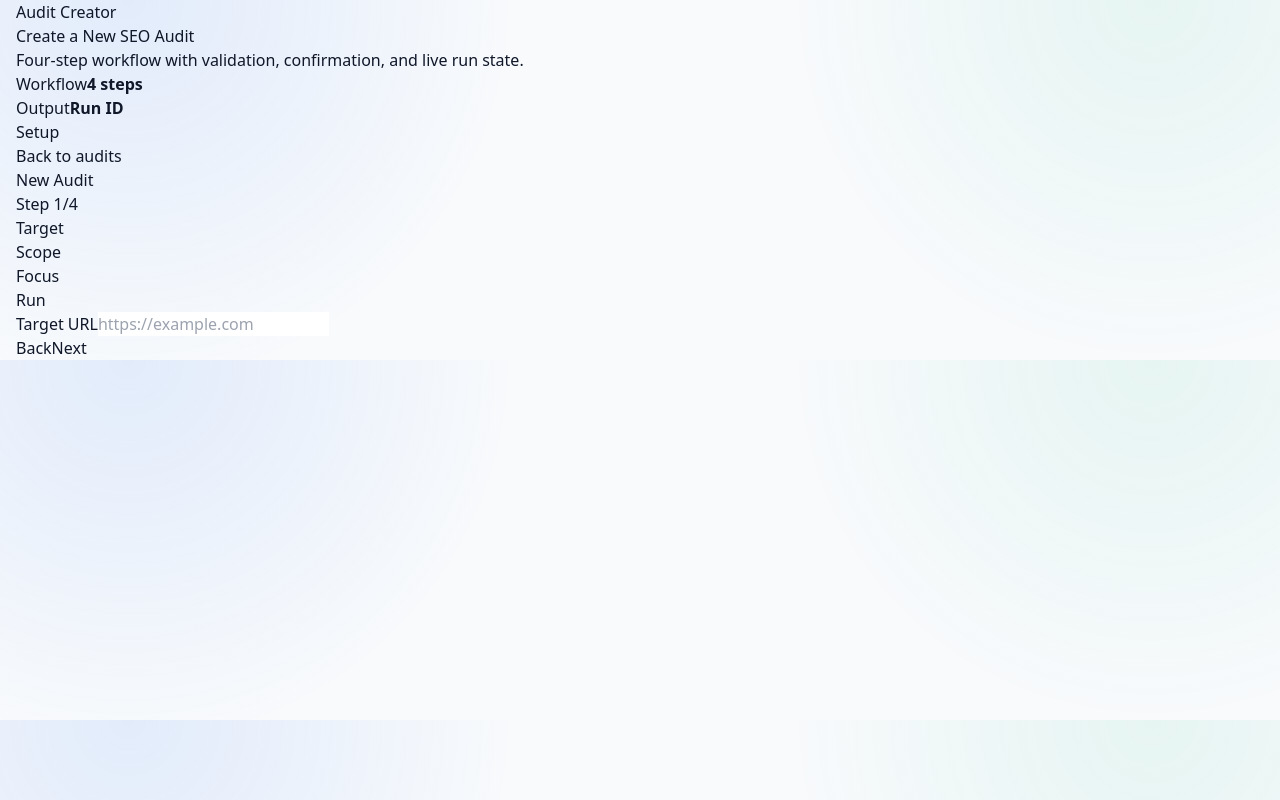
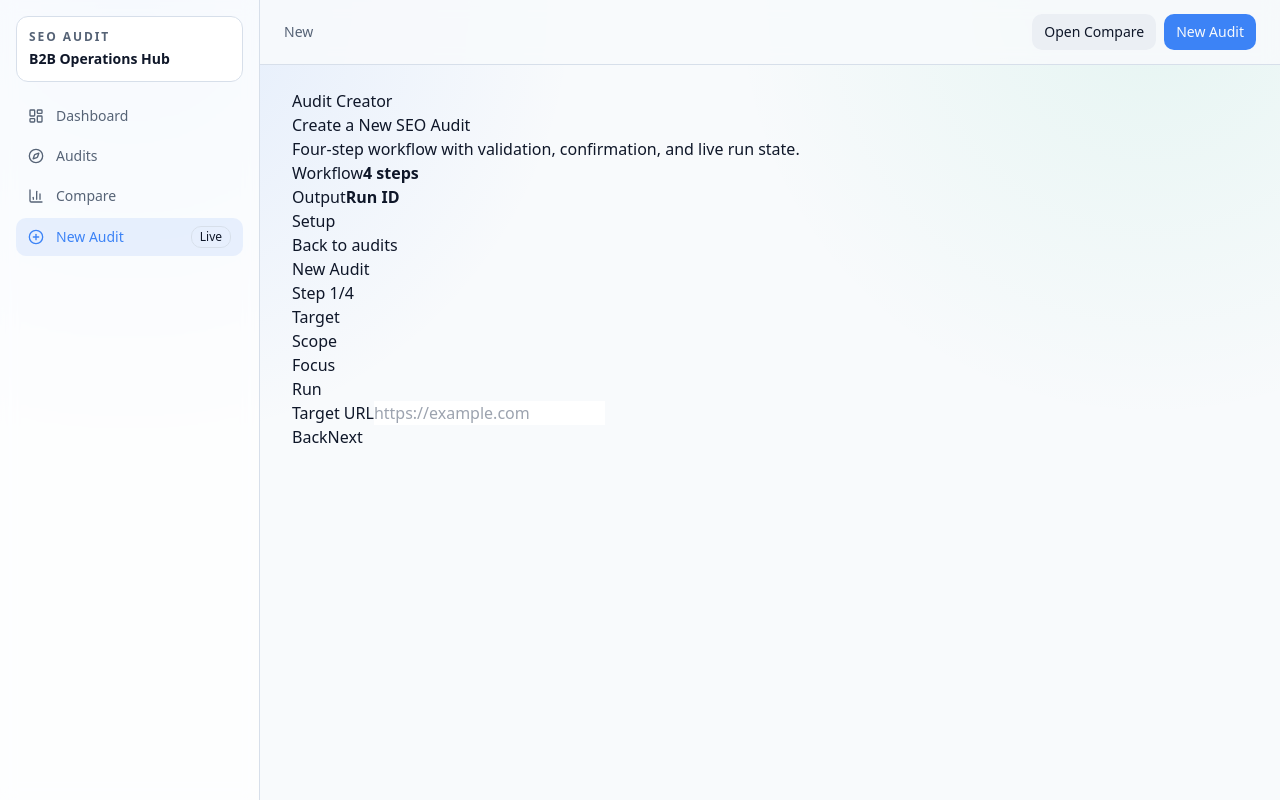
Before and after one commit to edgzoah/seo-audit, a Next.js app: page /new in a window 1280 px wide. Built offline with nearby package versions, Linux system fonts and the light colour scheme.

Commit message:
feat(layout): add global app shell (sidebar/topbar)

```diff
--- a/app/layout.tsx
+++ b/app/layout.tsx
@@ -1,16 +1,19 @@
 import type { Metadata } from "next";
 import type { ReactNode } from "react";
+import { AppShell } from "../components/app-shell/AppShell";
 import "./globals.css";
 
 export const metadata: Metadata = {
-  title: "SEO Audit",
-  description: "SEO audit dashboard in Next.js",
+  title: "SEO Audit Control Center",
+  description: "Enterprise SEO audit dashboard in Next.js",
 };
 
 export default function RootLayout({ children }: { children: ReactNode }) {
   return (
-    <html lang="pl">
-      <body>{children}</body>
+    <html lang="en">
+      <body>
+        <AppShell>{children}</AppShell>
+      </body>
     </html>
   );
 }
--- /dev/null
+++ b/components/app-shell/AppShell.tsx
@@ -0,0 +1,16 @@
+import type { ReactNode } from "react";
+
+import { AppSidebar } from "./AppSidebar";
+import { AppTopbar } from "./AppTopbar";
+
+export function AppShell({ children }: { children: ReactNode }) {
+  return (
+    <div className="app-shell-layout">
+      <AppSidebar />
+      <div className="min-w-0">
+        <AppTopbar />
+        <main className="page-wrap">{children}</main>
+      </div>
+    </div>
+  );
+}
--- /dev/null
+++ b/components/app-shell/AppSidebar.tsx
@@ -0,0 +1,41 @@
+"use client";
+
+import Link from "next/link";
+import { usePathname } from "next/navigation";
+
+import { cn } from "../../lib/utils";
+import { Badge } from "../ui/badge";
+import { appNavItems } from "./nav";
+
+export function AppSidebar() {
+  const pathname = usePathname();
+
+  return (
+    <aside className="sidebar-glass hidden h-screen flex-col gap-4 p-4 md:flex">
+      <div className="rounded-lg border bg-card p-3">
+        <p className="text-xs font-semibold uppercase tracking-[0.16em] text-muted-foreground">SEO Audit</p>
+        <p className="mt-1 text-sm font-semibold">B2B Operations Hub</p>
+      </div>
+      <nav className="grid gap-1">
+        {appNavItems.map((item) => {
+          const active = item.href === "/" ? pathname === "/" : pathname.startsWith(item.href);
+          const Icon = item.icon;
+          return (
+            <Link
+              key={item.href}
+              href={item.href}
+              className={cn(
+                "subtle-enter flex items-center gap-3 rounded-md px-3 py-2 text-sm text-muted-foreground hover:bg-accent hover:text-accent-foreground",
+                active && "bg-primary/10 text-primary",
+              )}
+            >
+              <Icon className="h-4 w-4" />
+              <span>{item.label}</span>
+              {active ? <Badge variant="outline" className="ml-auto">Live</Badge> : null}
+            </Link>
+          );
+        })}
+      </nav>
+    </aside>
+  );
+}
--- /dev/null
+++ b/components/app-shell/AppTopbar.tsx
@@ -0,0 +1,69 @@
+"use client";
+
+import Link from "next/link";
+import { usePathname } from "next/navigation";
+import { Menu } from "lucide-react";
+
+import { appNavItems } from "./nav";
+import { Button } from "../ui/button";
+import { Sheet, SheetContent, SheetHeader, SheetTitle, SheetTrigger } from "../ui/sheet";
+
+function formatCrumb(pathname: string): string {
+  if (pathname === "/") {
+    return "Dashboard";
+  }
+
+  return pathname
+    .split("/")
+    .filter(Boolean)
+    .map((chunk) => (chunk.startsWith("run-") ? "Run Detail" : chunk.charAt(0).toUpperCase() + chunk.slice(1)))
+    .join(" / ");
+}
+
+export function AppTopbar() {
+  const pathname = usePathname();
+  const crumb = formatCrumb(pathname);
+
+  return (
+    <header className="sticky top-0 z-30 border-b bg-background/90 backdrop-blur">
+      <div className="flex h-16 items-center justify-between gap-3 px-4 md:px-6">
+        <div className="flex items-center gap-2">
+          <Sheet>
+            <SheetTrigger asChild>
+              <Button variant="outline" size="icon" className="md:hidden">
+                <Menu className="h-4 w-4" />
+                <span className="sr-only">Open menu</span>
+              </Button>
+            </SheetTrigger>
+            <SheetContent side="left" className="p-0">
+              <SheetHeader className="border-b p-4">
+                <SheetTitle>SEO Audit</SheetTitle>
+              </SheetHeader>
+              <nav className="grid gap-1 p-3">
+                {appNavItems.map((item) => {
+                  const Icon = item.icon;
+                  return (
+                    <Link key={item.href} href={item.href} className="flex items-center gap-3 rounded-md px-3 py-2 text-sm hover:bg-accent">
+                      <Icon className="h-4 w-4" />
+                      {item.label}
+                    </Link>
+                  );
+                })}
+              </nav>
+            </SheetContent>
+          </Sheet>
+          <p className="text-sm font-medium text-muted-foreground">{crumb}</p>
+        </div>
+
+        <div className="flex items-center gap-2">
+          <Button asChild variant="secondary" size="sm">
+            <Link href="/compare">Open Compare</Link>
+          </Button>
+          <Button asChild size="sm">
+            <Link href="/new">New Audit</Link>
+          </Button>
+        </div>
+      </div>
+    </header>
+  );
+}
--- /dev/null
+++ b/components/app-shell/nav.ts
@@ -0,0 +1,8 @@
+import { BarChart3, Compass, LayoutDashboard, PlusCircle } from "lucide-react";
+
+export const appNavItems = [
+  { href: "/", label: "Dashboard", icon: LayoutDashboard },
+  { href: "/audits", label: "Audits", icon: Compass },
+  { href: "/compare", label: "Compare", icon: BarChart3 },
+  { href: "/new", label: "New Audit", icon: PlusCircle },
+] as const;
```
